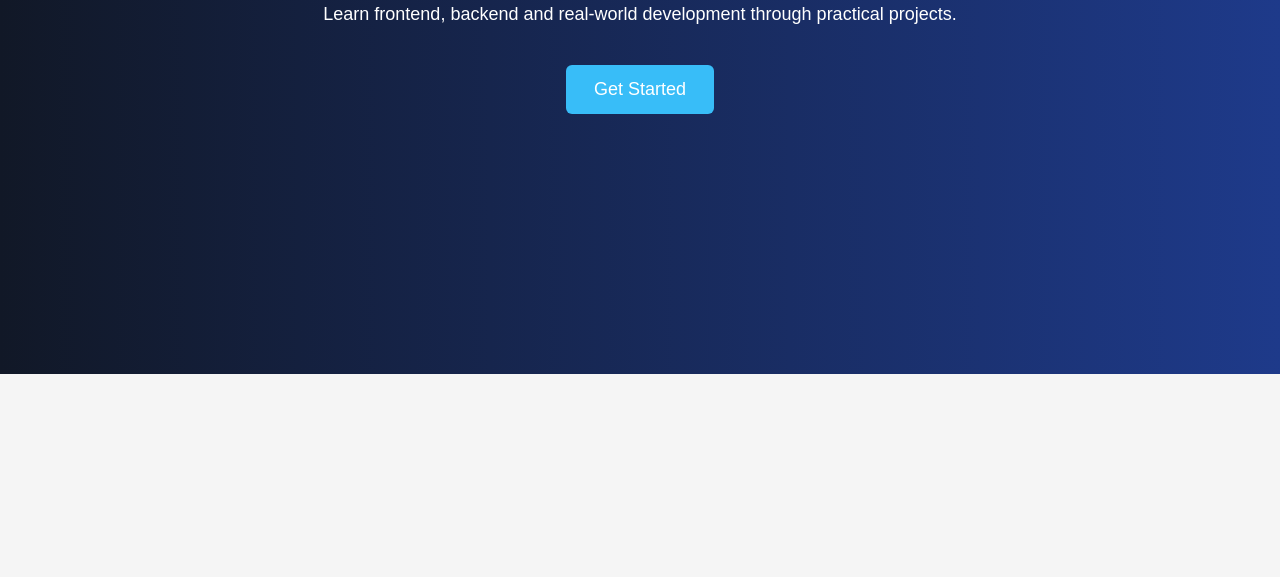
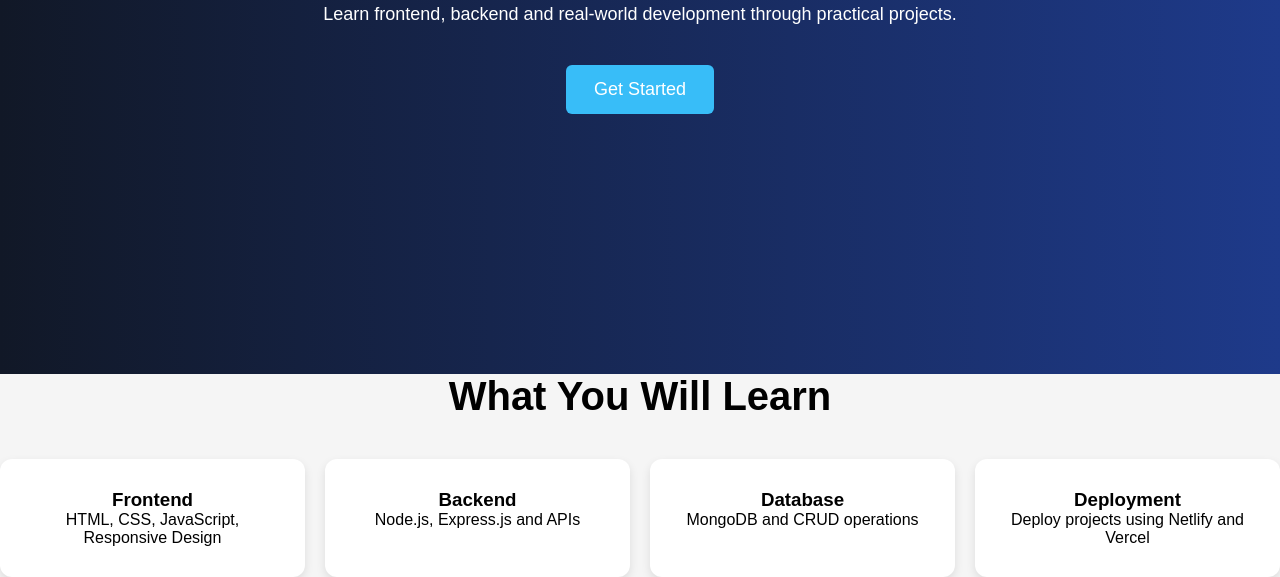
Before and after one commit to shivani-chinthakindi/decodelabs-industrial-training-kit, a plain HTML site: page project-1/index.html in a window 1280 px wide. Shown: the part 418-995 px from the top of the page. Before the commit the page ends 800 px from the top, so only its background shows below. Drawn offline with Linux system fonts and the light colour scheme.

Commit message:
Added features section with styling

```diff
--- a/project-1/css/style.css
+++ b/project-1/css/style.css
@@ -87,3 +87,33 @@ body{
 .hero button:hover{
     transform: scale(1.05);
 }
+
+/*FEATURES*/
+
+.features{
+    padding: 80px, 10%;
+    text-align: center;
+}
+
+.features h2{
+    margin-bottom: 40px;
+    font-size: 40px;
+}
+
+.card-container{
+    display: grid;
+    grid-template-columns: repeat(4, 1fr);
+    gap: 20px;
+}
+
+.card{
+    background: white;
+    padding: 30px;
+    border-radius: 12px;
+    transition: 0.3s;
+    box-shadow: 0 4px 10px rgba(0,0,0,0.1);
+}
+
+.card:hover{
+    transform: translateY(-10px);
+}
--- a/project-1/index.html
+++ b/project-1/index.html
@@ -33,5 +33,34 @@
             <button>Get Started</button>
         </div>
     </section>
+
+    <!--FEATURES SECTION-->
+    <section class="features">
+
+        <h2>What You Will Learn</h2>
+        <div class="card-container">
+            <div class="card">
+                <h3>Frontend</h3>
+                <p>HTML, CSS, JavaScript, Responsive Design</p>
+            </div>
+
+            <div class="card">
+                <h3>Backend</h3>
+                <p>Node.js, Express.js and APIs</p>
+            </div>
+
+            <div class="card">
+                <h3>Database</h3>
+                <p>MongoDB and CRUD operations</p>
+            </div>
+
+            <div class="card">
+                <h3>Deployment</h3>
+                <p>Deploy projects using Netlify and Vercel</p>
+            </div>
+
+        </div>
+
+    </section>
 </body>
 </html>
```
